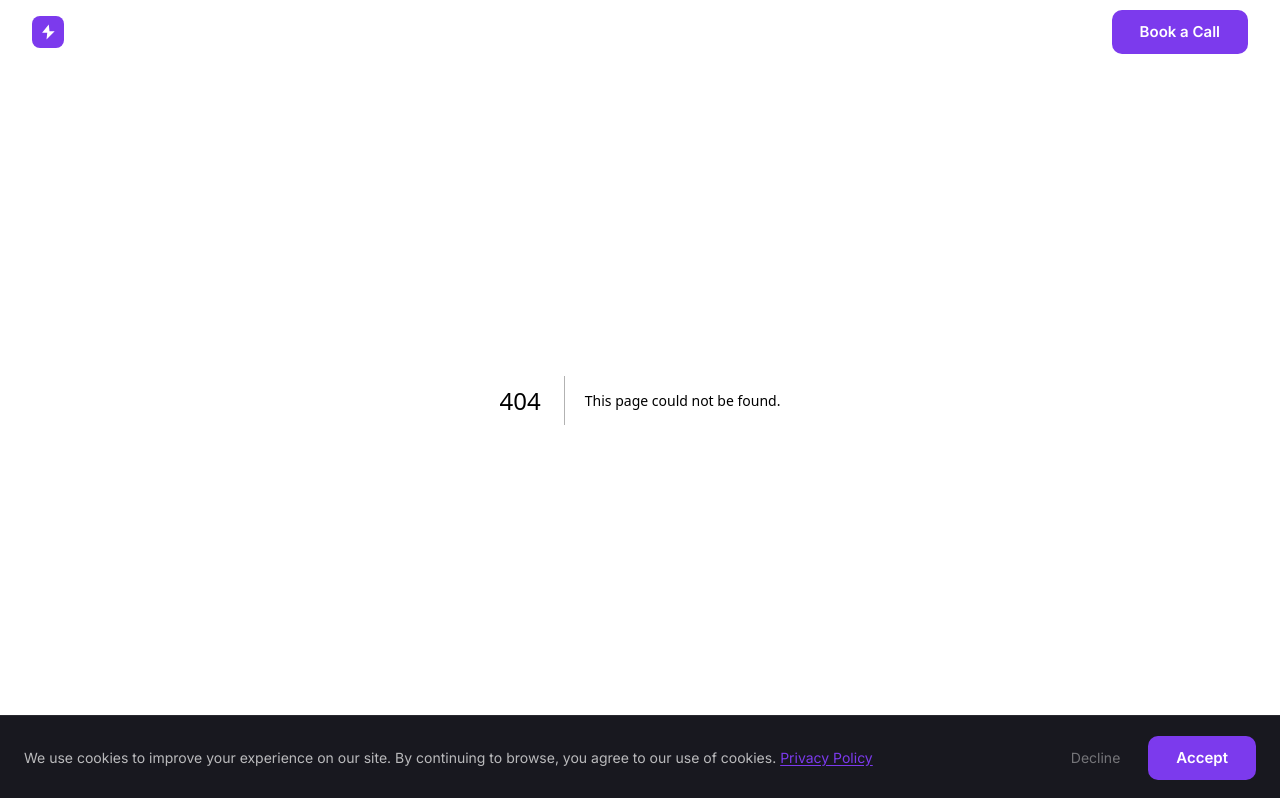
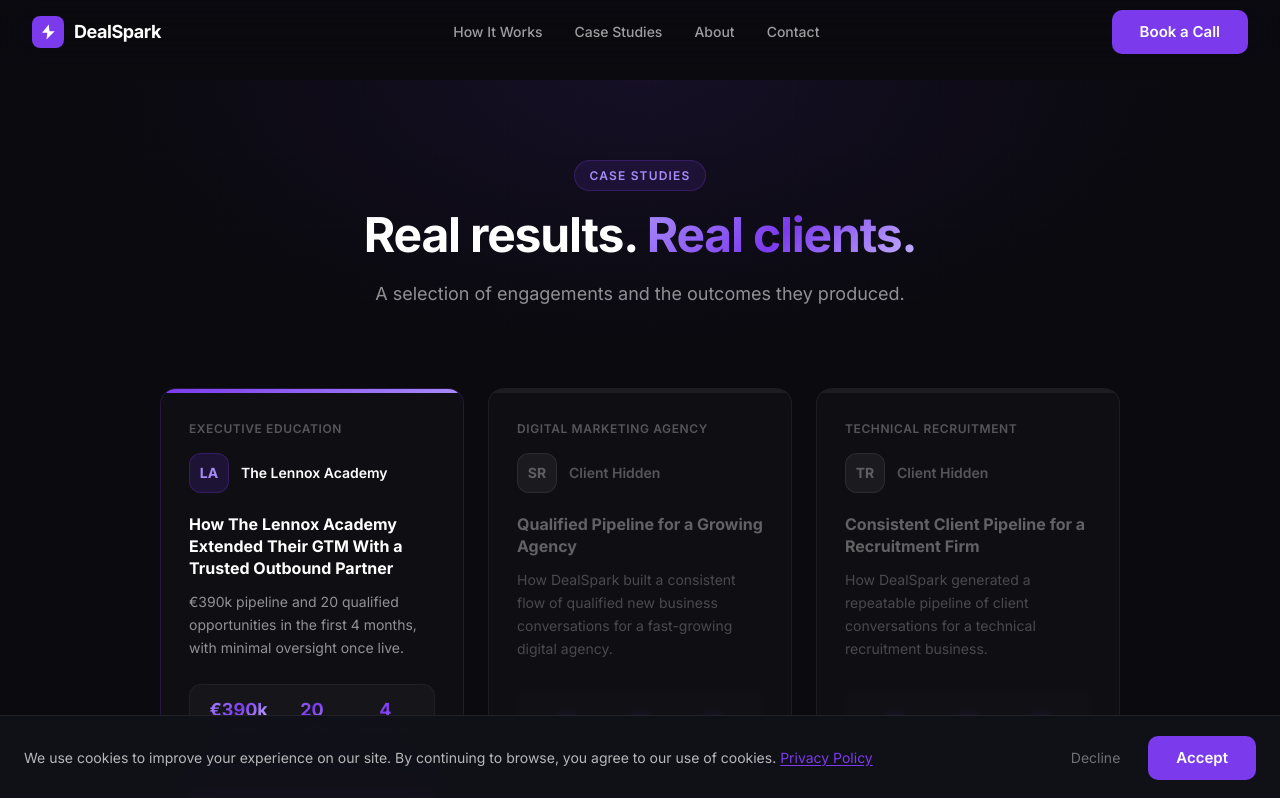
Before and after one commit to lukekly/Dealspark-website, a Next.js app: page /case-studies in a window 1280 px wide. Before the commit this address had no page. Shown: the top 798 px of the page. Built offline with nearby package versions, Linux system fonts and the light colour scheme.

Commit message:
Add case studies index page, update nav and buttons to point to /case-studies

```diff
--- /dev/null
+++ b/app/case-studies/page.tsx
@@ -0,0 +1,188 @@
+import type { Metadata } from 'next';
+import Link from 'next/link';
+import AnimatedSection from '@/components/AnimatedSection';
+
+export const metadata: Metadata = {
+  title: { absolute: 'Case Studies | DealSpark' },
+  description: 'Real results from DealSpark outbound engagements. See how we generate qualified pipeline for B2B companies across Ireland, UK and USA.',
+  alternates: { canonical: 'https://dealspark.io/case-studies' },
+};
+
+const cases = [
+  {
+    initials: 'LA',
+    client: 'The Lennox Academy',
+    sector: 'Executive Education',
+    headline: 'How The Lennox Academy Extended Their GTM With a Trusted Outbound Partner',
+    description: '€390k pipeline and 20 qualified opportunities in the first 4 months, with minimal oversight once live.',
+    stats: [
+      { value: '€390k', label: 'Pipeline Generated' },
+      { value: '20', label: 'Qualified Opportunities' },
+      { value: '4', label: 'Months to Pipeline' },
+    ],
+    href: '/case-study/lennox-academy',
+    live: true,
+  },
+  {
+    initials: 'SR',
+    client: 'Client Hidden',
+    sector: 'Digital Marketing Agency',
+    headline: 'Qualified Pipeline for a Growing Agency',
+    description: 'How DealSpark built a consistent flow of qualified new business conversations for a fast-growing digital agency.',
+    stats: [
+      { value: '—', label: 'Pipeline Generated' },
+      { value: '—', label: 'Qualified Opportunities' },
+      { value: '—', label: 'Time to Results' },
+    ],
+    href: null,
+    live: false,
+  },
+  {
+    initials: 'TR',
+    client: 'Client Hidden',
+    sector: 'Technical Recruitment',
+    headline: 'Consistent Client Pipeline for a Recruitment Firm',
+    description: 'How DealSpark generated a repeatable pipeline of client conversations for a technical recruitment business.',
+    stats: [
+      { value: '—', label: 'Pipeline Generated' },
+      { value: '—', label: 'Qualified Opportunities' },
+      { value: '—', label: 'Time to Results' },
+    ],
+    href: null,
+    live: false,
+  },
+];
+
+export default function CaseStudiesPage() {
+  return (
+    <div className="min-h-screen pt-20">
+
+      {/* Header */}
+      <header className="relative py-16 lg:py-20 overflow-hidden">
+        <div
+          className="absolute inset-0"
+          style={{
+            background: 'radial-gradient(ellipse at 50% 0%, rgba(124,58,237,0.1) 0%, transparent 60%)',
+          }}
+          aria-hidden="true"
+        />
+        <div className="grid-texture absolute inset-0 opacity-30" aria-hidden="true" />
+        <div className="relative z-10 max-w-3xl mx-auto px-6 lg:px-8 text-center">
+          <div className="flex justify-center mb-5">
+            <span className="section-label">Case Studies</span>
+          </div>
+          <h1 className="text-4xl sm:text-5xl font-bold leading-tight tracking-tight mb-5">
+            Real results.{' '}
+            <span className="gradient-text">Real clients.</span>
+          </h1>
+          <p className="text-white/55 text-lg leading-relaxed">
+            A selection of engagements and the outcomes they produced.
+          </p>
+        </div>
+      </header>
+
+      {/* Cards */}
+      <div className="max-w-5xl mx-auto px-6 lg:px-8 pb-24">
+        <div className="grid grid-cols-1 md:grid-cols-3 gap-6">
+          {cases.map((c, index) => (
+            <AnimatedSection key={c.initials} delay={index * 100}>
+              <div
+                className="rounded-2xl overflow-hidden flex flex-col h-full"
+                style={{
+                  background: 'rgba(255,255,255,0.02)',
+                  border: `1px solid ${c.live ? 'rgba(124,58,237,0.2)' : 'rgba(255,255,255,0.06)'}`,
+                }}
+              >
+                {/* Top accent bar */}
+                <div
+                  className="h-1 w-full"
+                  style={{
+                    background: c.live
+                      ? 'linear-gradient(90deg, #7c3aed, #a78bfa)'
+                      : 'rgba(255,255,255,0.06)',
+                  }}
+                />
+
+                <div className="p-7 flex flex-col flex-1">
+                  {/* Sector */}
+                  <p className="text-xs text-white/30 uppercase tracking-wider font-semibold mb-4">
+                    {c.sector}
+                  </p>
+
+                  {/* Client avatar + name */}
+                  <div className="flex items-center gap-3 mb-5">
+                    <div
+                      className="w-10 h-10 rounded-xl flex items-center justify-center text-sm font-bold flex-shrink-0"
+                      style={{
+                        background: c.live ? 'rgba(124,58,237,0.15)' : 'rgba(255,255,255,0.05)',
+                        border: c.live ? '1px solid rgba(124,58,237,0.25)' : '1px solid rgba(255,255,255,0.08)',
+                        color: c.live ? '#a78bfa' : 'rgba(255,255,255,0.3)',
+                      }}
+                    >
+                      {c.initials}
+                    </div>
+                    <p className={`text-sm font-semibold ${c.live ? 'text-white' : 'text-white/30'}`}>
+                      {c.client}
+                    </p>
+                  </div>
+
+                  {/* Headline */}
+                  <h2 className={`text-base font-bold leading-snug mb-3 ${c.live ? 'text-white' : 'text-white/35'}`}>
+                    {c.headline}
+                  </h2>
+
+                  {/* Description */}
+                  <p className={`text-sm leading-relaxed mb-6 flex-1 ${c.live ? 'text-white/55' : 'text-white/25'}`}>
+                    {c.description}
+                  </p>
+
+                  {/* Stats */}
+                  <div
+                    className="grid grid-cols-3 gap-2 mb-6 rounded-xl p-4"
+                    style={{
+                      background: 'rgba(255,255,255,0.03)',
+                      border: '1px solid rgba(255,255,255,0.05)',
+                      ...(c.live ? {} : { filter: 'blur(3px)', opacity: 0.3, pointerEvents: 'none' }),
+                    }}
+                    aria-hidden={!c.live}
+                  >
+                    {c.stats.map((stat) => (
+                      <div key={stat.label} className="text-center">
+                        <p className="text-lg font-bold gradient-text leading-none mb-1">{stat.value}</p>
+                        <p className="text-[10px] text-white/35 leading-tight">{stat.label}</p>
+                      </div>
+                    ))}
+                  </div>
+
+                  {/* CTA */}
+                  {c.live ? (
+                    <Link
+                      href={c.href!}
+                      className="btn-primary text-sm py-3 px-5 justify-center"
+                    >
+                      Read Case Study
+                      <svg width="14" height="14" viewBox="0 0 24 24" fill="none" stroke="currentColor" strokeWidth="2" strokeLinecap="round" strokeLinejoin="round" aria-hidden="true">
+                        <path d="M5 12h14M12 5l7 7-7 7" />
+                      </svg>
+                    </Link>
+                  ) : (
+                    <div
+                      className="text-center py-2.5 px-5 rounded-xl text-xs font-semibold tracking-widest uppercase"
+                      style={{
+                        background: 'rgba(255,255,255,0.03)',
+                        border: '1px solid rgba(255,255,255,0.07)',
+                        color: 'rgba(255,255,255,0.2)',
+                      }}
+                    >
+                      Coming Soon
+                    </div>
+                  )}
+                </div>
+              </div>
+            </AnimatedSection>
+          ))}
+        </div>
+      </div>
+    </div>
+  );
+}
--- a/app/case-study/lennox-academy/page.tsx
+++ b/app/case-study/lennox-academy/page.tsx
@@ -55,8 +55,8 @@
 
         <div className="relative z-10 max-w-4xl mx-auto px-6 lg:px-8 text-center">
           <div className="flex justify-center mb-6">
-            <Link href="/" className="section-label hover:border-accent/50 transition-colors">
-              ← Back to DealSpark
+            <Link href="/case-studies" className="section-label hover:border-accent/50 transition-colors">
+              ← All Case Studies
             </Link>
           </div>
 
--- a/components/FinalCTA.tsx
+++ b/components/FinalCTA.tsx
@@ -54,7 +54,7 @@
               </svg>
             </a>
             <Link
-              href="/case-study/lennox-academy"
+              href="/case-studies"
               className="btn-outline text-base py-4 px-8"
             >
               Read Case Study
--- a/components/Hero.tsx
+++ b/components/Hero.tsx
@@ -38,7 +38,7 @@
               <path d="M5 12h14M12 5l7 7-7 7" />
             </svg>
           </Link>
-          <Link href="/case-study/lennox-academy" className="btn-outline text-base py-3.5 px-7">
+          <Link href="/case-studies" className="btn-outline text-base py-3.5 px-7">
             View Case Studies
           </Link>
         </div>
--- a/components/Nav.tsx
+++ b/components/Nav.tsx
@@ -50,7 +50,7 @@
               How It Works
             </Link>
             <Link
-              href="/case-study/lennox-academy"
+              href="/case-studies"
               className="text-sm text-white/60 hover:text-white transition-colors duration-200 font-medium"
             >
               Case Studies
@@ -116,7 +116,7 @@
             How It Works
           </Link>
           <Link
-            href="/case-study/lennox-academy"
+            href="/case-studies"
             className="text-sm text-white/60 hover:text-white transition-colors py-2 font-medium"
             onClick={() => setMenuOpen(false)}
           >
```
